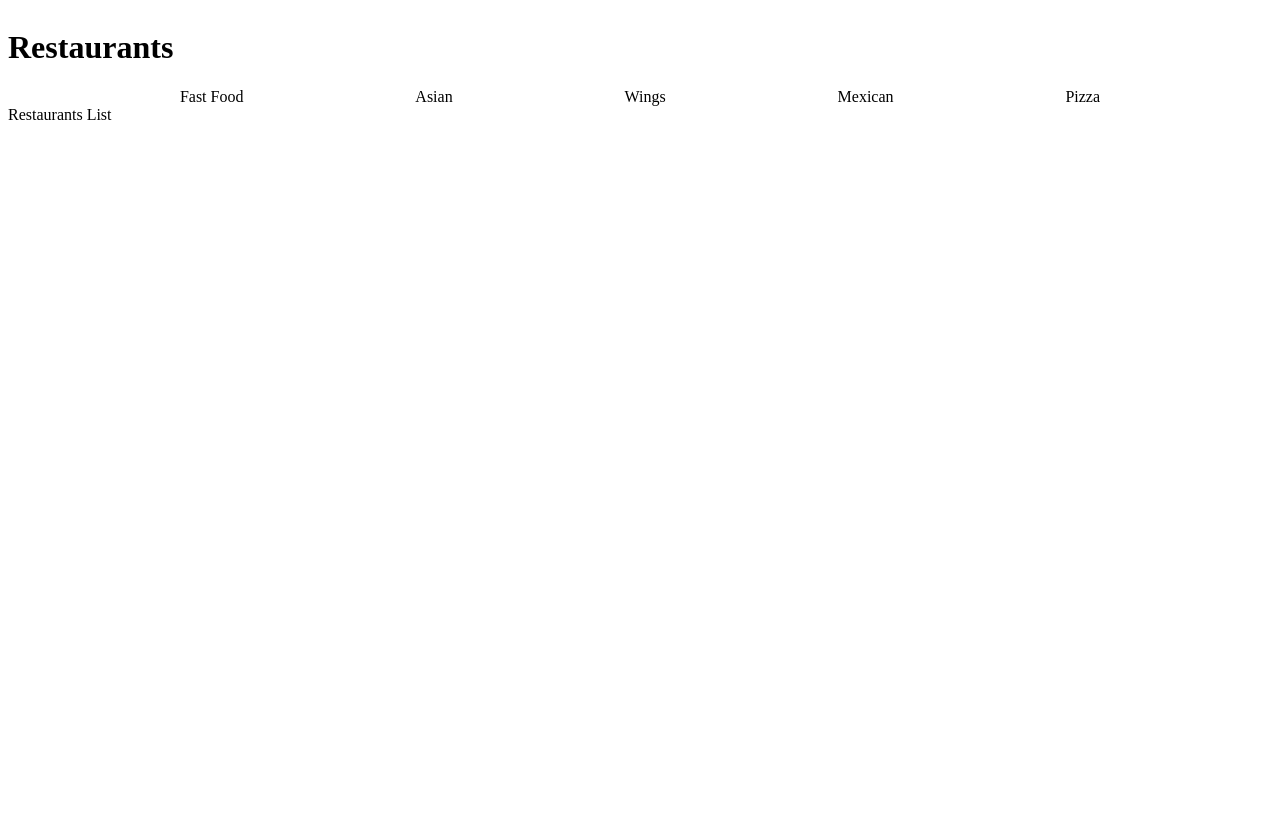
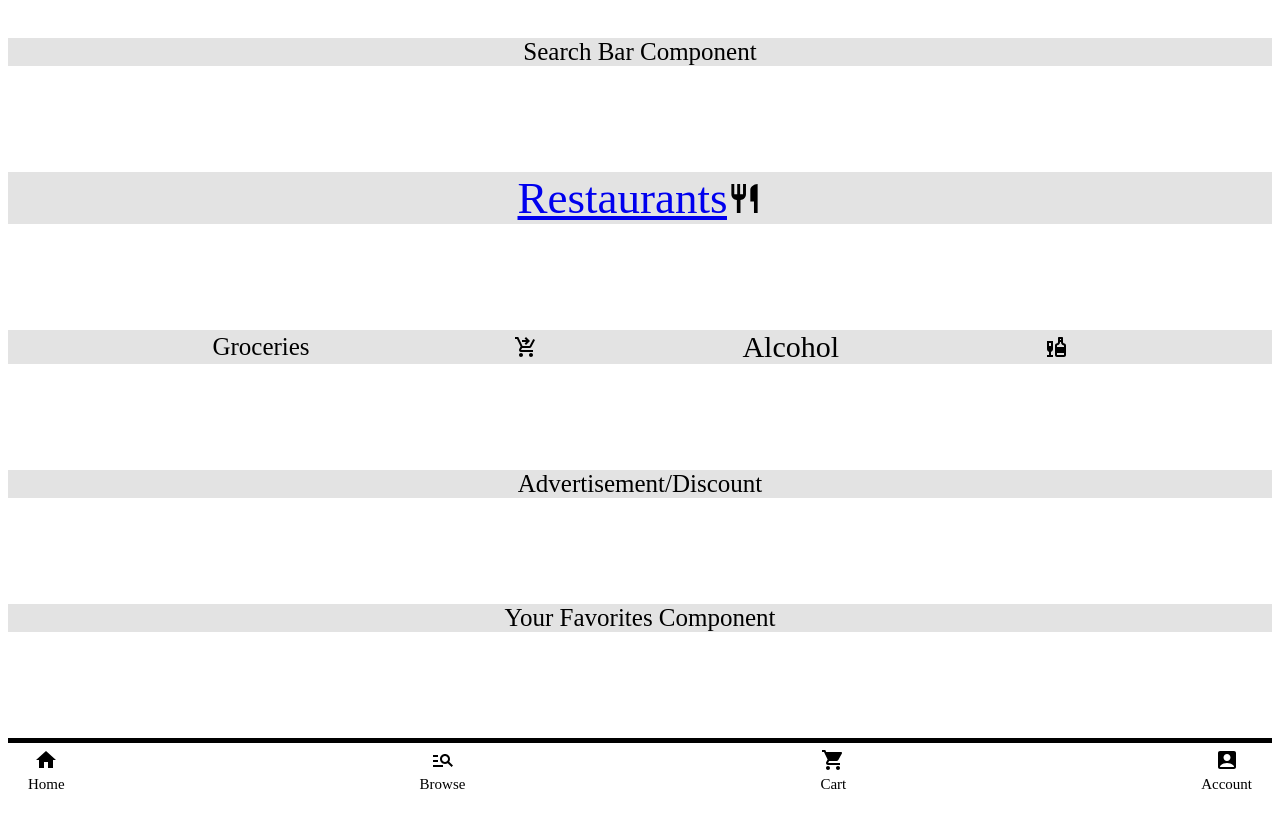
Before and after one commit to iamdavidgracia2/UberEarsClone, a React (Create React App) app in the folder application/web/source/: page / in a window 1280 px wide. Built offline with nearby package versions, Linux system fonts and the light colour scheme.

Commit message:
set up routes and installed react router dom.

```diff
--- a/application/web/source/package.json
+++ b/application/web/source/package.json
@@ -38,5 +38,8 @@
       "last 1 firefox version",
       "last 1 safari version"
     ]
+  },
+  "devDependencies": {
+    "react-router-dom": "^6.8.2"
   }
 }
--- a/application/web/source/src/App.js
+++ b/application/web/source/src/App.js
@@ -2,12 +2,15 @@
 // import './App.css';
 import { Home } from './pages/Home';
 import { Restaurants } from './pages/Restaurants';
+import {Routes, Route} from "react-router-dom";
 
 function App() {
   return (
     <div className="App">
-      {/* <Home/> */}
-      <Restaurants/>
+      <Routes>
+        <Route path='/' element={<Home/>}/>
+      <Route path='restaurants' element={<Restaurants/>}/>
+      </Routes>
     </div>
   );
 }
--- a/application/web/source/src/index.js
+++ b/application/web/source/src/index.js
@@ -2,11 +2,14 @@ import React from 'react';
 import ReactDOM from 'react-dom/client';
 // import './index.css';
 import App from './App';
+import {BrowserRouter} from "react-router-dom";
 
 
 const root = ReactDOM.createRoot(document.getElementById('root'));
 root.render(
   <React.StrictMode>
-    <App />
+    <BrowserRouter>
+      <App />
+    </BrowserRouter>
   </React.StrictMode>
 );
--- a/application/web/source/src/pages/Home.jsx
+++ b/application/web/source/src/pages/Home.jsx
@@ -4,6 +4,7 @@ import './home.css';
 import RestaurantIcon from '@mui/icons-material/Restaurant';
 import ShoppingCartCheckoutIcon from '@mui/icons-material/ShoppingCartCheckout';
 import LiquorIcon from '@mui/icons-material/Liquor';
+import { Link } from 'react-router-dom';
 
 export const Home = () => {
   return (
@@ -15,7 +16,7 @@ export const Home = () => {
       </section>
       <section className='home-page-middle-top'>
         <span className="restaurants-text">
-          Restaurants
+          <Link to='/restaurants'>Restaurants</Link>
         </span>
         <span className="restaurants-icon">
           <RestaurantIcon fontSize='large'/>
```
Also changed, not shown: 1 other file (tests, documents, lock files or other folders).
